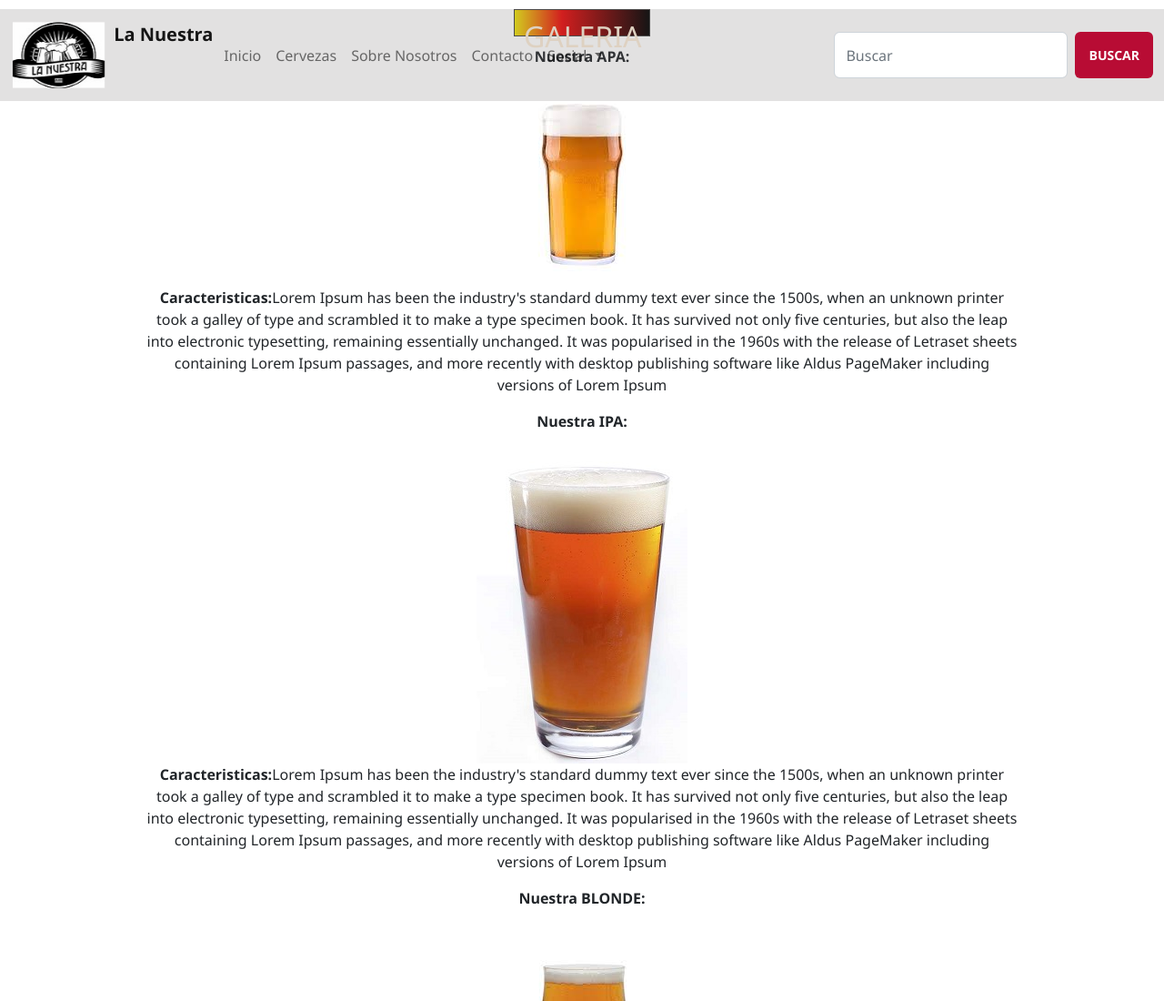
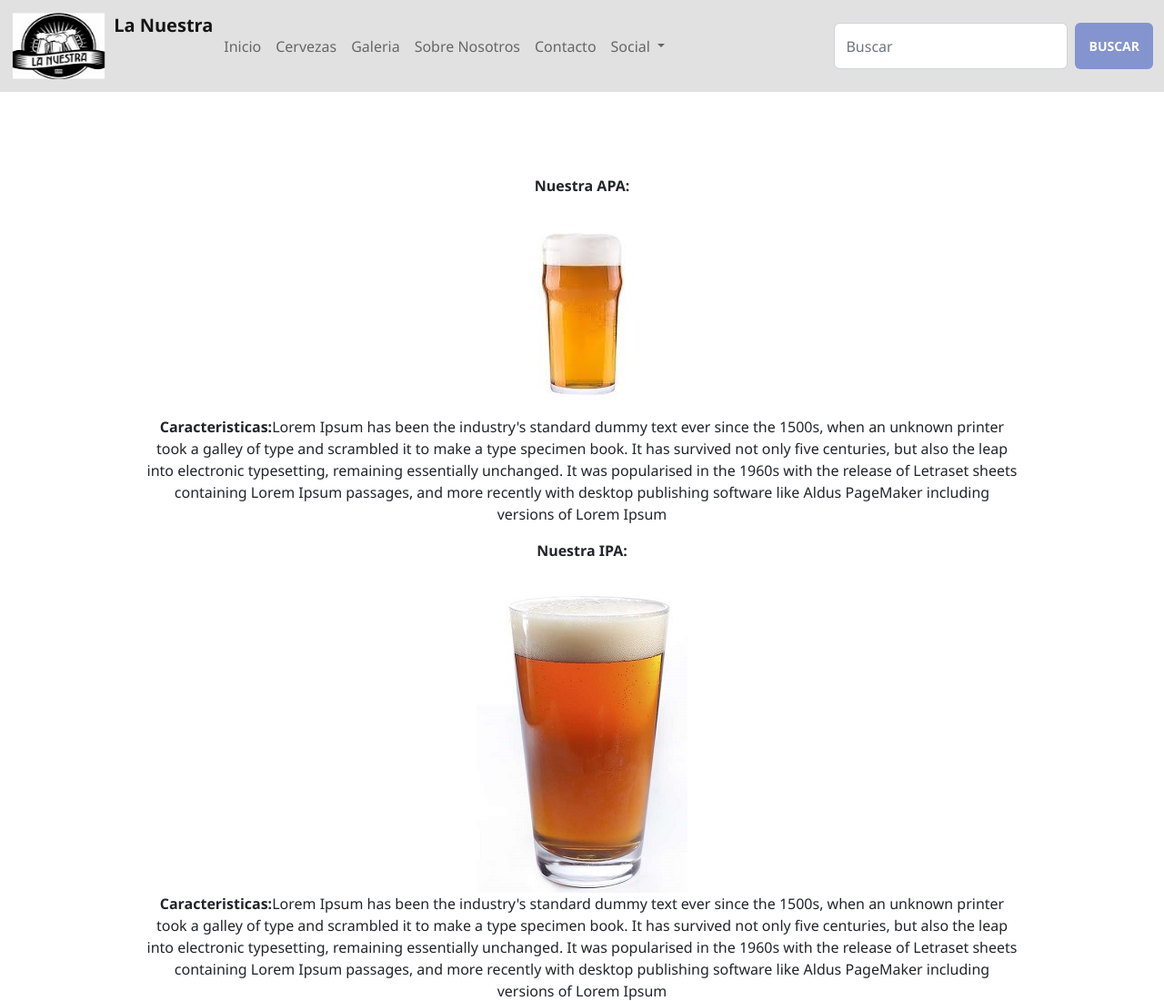
Before and after one commit to 123ramon/Desarrollo-web, a plain HTML site: page pages/multimedia.html in a window 1280 px wide. Shown: the top 1100 px of the page at 91% size. Drawn offline with nearby package versions, Linux system fonts and the light colour scheme; files whose address does not match are found by name.

Commit message:
segunda entrega con btrp

```diff
--- a/pages/multimedia.html
+++ b/pages/multimedia.html
@@ -25,6 +25,9 @@
                         <a class="nav-link" href="cervezas.html">Cervezas</a>
                     </li>
                     <li class="nav-item">
+                        <a class="nav-link" href="multimedia.html">Galeria</a>
+                    </li>
+                    <li class="nav-item">
                         <a class="nav-link" href="sobre.html">Sobre Nosotros</a>
                     </li>
                     <li class="nav-item">
@@ -49,13 +52,18 @@
                 </form>
             </div>
         </div>
+
     </nav>
 
+
+
+
     <section class="galeria ">
-        <h2>GALERIA</h2>
+
     </section>
-    <div class="center ">
+    <div class="center galeria">
         <div class="estilos ">
+            <!--<h2>GALERIA</h2>-->
             <div>
                 <p>
                     <strong>Nuestra APA:</strong></p>
@@ -105,7 +113,6 @@
         </div>
     </div>
 
-
     <footer class="footer ">
         <div class="center ">
             <p>
@@ -114,7 +121,8 @@
         </div>
     </footer>
 
-
+    <script src="https://cdn.jsdelivr.net/npm/jquery@3.6.0/dist/jquery.slim.min.js"></script>
+    <script src="https://cdn.jsdelivr.net/npm/popper.js@1.16.1/dist/umd/popper.min.js"></script>
     <script src="https://cdn.jsdelivr.net/npm/bootstrap@5.2.0-beta1/dist/js/bootstrap.bundle.min.js " integrity="sha384-pprn3073KE6tl6bjs2QrFaJGz5/SUsLqktiwsUTF55Jfv3qYSDhgCecCxMW52nD2 " crossorigin="anonymous "></script>
 
 </body>
--- a/styles/styles.css
+++ b/styles/styles.css
@@ -39,14 +39,17 @@
 
         .galeria h2 {
             color: antiquewhite;
-                background: rgb(235, 228, 13);
-                background: linear-gradient(90deg, rgba(235, 228, 13, 1) 0%, rgba(235, 13, 13, 1) 35%, rgba(0, 0, 0, 1) 100%);
+            background: rgb(167, 166, 166);
             margin: 10px auto;
             padding: 10px;
             border: #444 solid 1px;
-                width: 150px;
-                height: 30px;
+            width: 250px;
+            height: 80px;
             text-align: center;
+        }
+
+        .estilos {
+            margin-top: 20%;
         }
 
         .center .galeria .estilos {
@@ -54,7 +57,6 @@
             flex-direction: row;
             justify-content: center;
             align-items: center;
-                ;
         }
 
         .app-logo {
@@ -147,7 +149,7 @@
         .sidebar-item {
             background: #f42727;
             padding: 20px;
-                margin-top: 30px;
+            margin-top: 10px;
         }
 
         .sidebar-item h3 {
@@ -161,13 +163,13 @@
 
         .sidebar-item .btn {
             margin: 0px auto;
-                margin-top: 10px;
+            margin-top: 0px;
         }
 
         .btn {
             list-style: none;
             display: block;
-                background: rgba(184, 12, 52, 0.998);
+            background: rgba(25, 60, 187, 0.466);
             color: white;
             padding: 15px;
             font-weight: bold;
```
Also changed, not shown: index.html (+26 -10 lines), pages/cervezas.html (+6 -3 lines), pages/form.html (+4 -1 lines), pages/sobre.html (+3 -0 lines), images/New folder/logo.jpeg (renamed from images/logo.jpeg), images/kook.jpg (added), images/logo.jpg (added). Lines whose indentation alone changed are shown as unchanged.
